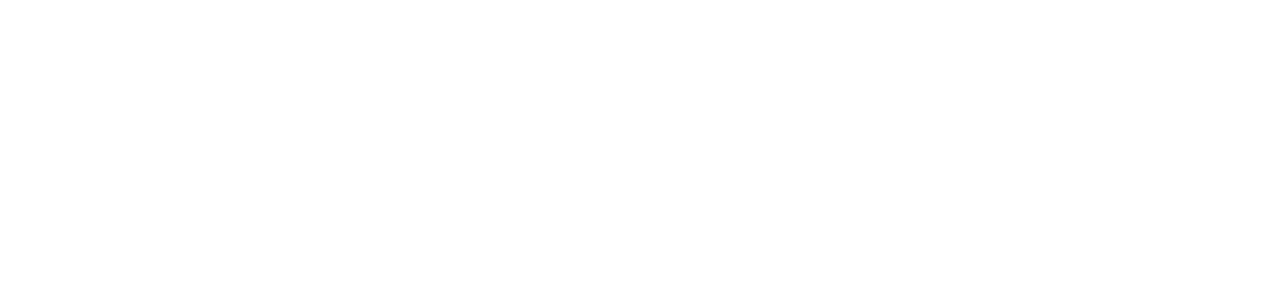
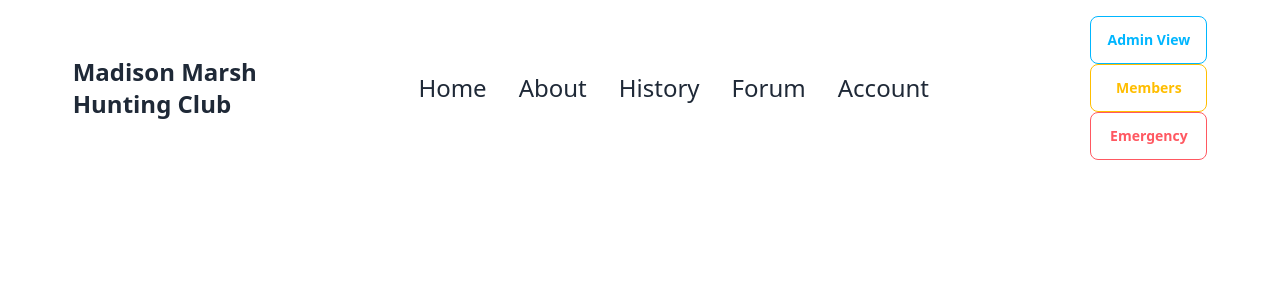
Before and after one commit to MasonH003/madison-marsh-hunting-club-website, a React (Vite) app in the folder madison-marsh/: page /Home in a window 1280 px wide. Before the commit this address had no page. Shown: the top 300 px of the page. Built offline with nearby package versions, Linux system fonts and the light colour scheme.

Commit message:
VD3: Placement of Navbar complete, still needs logo and customization

```diff
--- a/madison-marsh/package.json
+++ b/madison-marsh/package.json
@@ -22,6 +22,7 @@
     "@types/react-dom": "^18.2.21",
     "@vitejs/plugin-react": "^4.2.1",
     "autoprefixer": "^10.4.18",
+    "daisyui": "^4.7.3",
     "eslint": "^8.57.0",
     "eslint-plugin-react": "^7.34.0",
     "eslint-plugin-react-hooks": "^4.6.0",
--- a/madison-marsh/src/App.jsx
+++ b/madison-marsh/src/App.jsx
@@ -8,6 +8,7 @@
       <BrowserRouter>
         <Routes>
           <Route index element = {<Home/>}/>
+          <Route path = "/Home" element = {<Home/>}/>
         </Routes>
       </BrowserRouter>
     </div>
@@ -15,28 +16,3 @@
 }
 
 export default App;
-{/**
-
-import { useEffect, useState } from "react";
-import { supabase } from './Supabase';
-
-export default function App() {
-  const [countries, setCountries] = useState([]);
-
-    useEffect(() => {
-      getCountries();
-    }, []);
-
-    async function getCountries() {
-      const { data } = await supabase.from("countries").select();
-      setCountries(data);
-    }
-  return (
-    <ul>
-      {countries.map((country) => (
-        <li key={country.name}>{country.name}</li>
-      ))}
-    </ul>
-  )
-}
-*/}
--- /dev/null
+++ b/madison-marsh/src/components/NavButton.jsx
@@ -0,0 +1,11 @@
+const Button = ({label}) => {
+    return (
+      <button
+          className="
+          text-navy-sucks text-2xl py-2 px-4 rounded-lg hover:text-[#5e7aeb] transition transform hover:-translate-y-1 motion-reduce:transition-none motion-reduce:hover:transform-none">
+          {label}
+      </button>
+    )
+  }
+
+  export default Button
--- a/madison-marsh/src/components/index.js
+++ b/madison-marsh/src/components/index.js
@@ -0,0 +1,5 @@
+import NavButton from './NavButton';
+
+export {
+    NavButton
+}
--- a/madison-marsh/src/pages/Home.jsx
+++ b/madison-marsh/src/pages/Home.jsx
@@ -1,12 +1,11 @@
-import React from 'react'
+import { Header } from '../sections';
 
-const Home = () => {
+function Home() {
   return (
-    <div>
-      Home
-      <button type="button" class="text-white bg-blue-700 hover:bg-blue-800 focus:ring-4 focus:ring-blue-300 font-medium rounded-lg text-sm px-5 py-2.5 me-2 mb-2 dark:bg-blue-600 dark:hover:bg-blue-700 focus:outline-none dark:focus:ring-blue-800">Test</button>
-    </div>
-  )
+    <home>
+      <Header/>
+    </home>
+  );
 }
 
-export default Home
+export default Home;
--- a/madison-marsh/src/sections/Header.jsx
+++ b/madison-marsh/src/sections/Header.jsx
@@ -1,10 +1,38 @@
-import React from 'react'
+{/* import { Navbar } from 'flowbite-react'; */}
+import { NavButton } from '../components';
 
 const Header = () => {
     return (
-        <Header>
-            <div>This is the Header</div>
-        </Header>
+        <header className = "flex flex-row items-center place-content-around pt-4 static">
+            <a href = "/Home">
+                <div className = "flex flex-col font-semibold text-2xl">
+                    <h1>Madison Marsh</h1>
+                    <h1>Hunting Club</h1>
+                </div>
+            </a>
+            <nav className = "flex flex-row justify-center items-center font-thin">
+                <a href = "/Home">
+                <NavButton label = "Home"/>
+                </a>
+                <a href = "">
+                <NavButton label = "About"/>
+                </a>
+                <a href = "">
+                <NavButton label = "History"/>
+                </a>
+                <a href = "">
+                <NavButton label = "Forum"/>
+                </a>
+                <a href = "">
+                <NavButton label = "Account"/>
+                </a>
+            </nav>
+            <div className = "flex flex-col">
+                <button class="btn btn-outline btn-info">Admin View</button>
+                <button class="btn btn-outline btn-warning">Members</button>
+                <button class="btn btn-outline btn-error">Emergency</button>
+            </div>
+        </header>
     )
 }
 
--- a/madison-marsh/tailwind.config.js
+++ b/madison-marsh/tailwind.config.js
@@ -16,6 +16,6 @@
     },
   },
   plugins: [
-    require('flowbite/plugin')
+    require("daisyui")
   ],
 }
```
Also changed, not shown: 1 other file (tests, documents, lock files or other folders).
